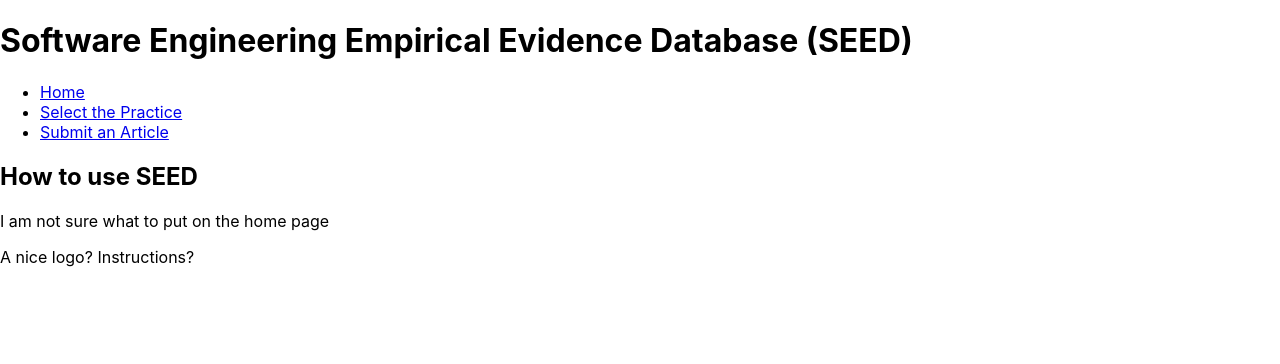
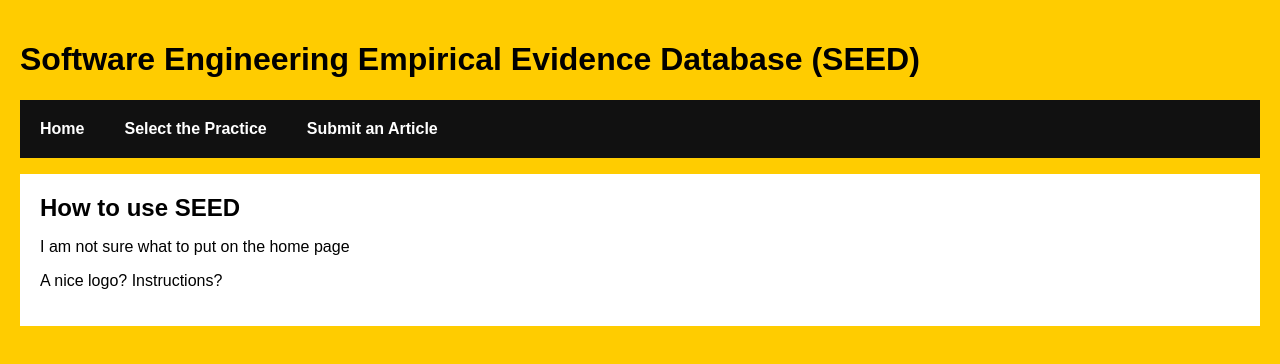
Before and after one commit to yeoj1092/cise_ass1a_worksheet4, a React (Create React App) app in the folder frontend/: page / in a window 1280 px wide. Shown: the top 364 px of the page. Built offline with nearby package versions, Linux system fonts and the light colour scheme.

Commit message:
Create index.css

```diff
--- a/frontend/src/index.css
+++ b/frontend/src/index.css
@@ -1,13 +1,38 @@
 body {
+  background-color: #FFCC00;
+  padding: 20px;
   margin: 0;
-  font-family: -apple-system, BlinkMacSystemFont, 'Segoe UI', 'Roboto', 'Oxygen',
-    'Ubuntu', 'Cantarell', 'Fira Sans', 'Droid Sans', 'Helvetica Neue',
-    sans-serif;
-  -webkit-font-smoothing: antialiased;
-  -moz-osx-font-smoothing: grayscale;
 }
-
-code {
-  font-family: source-code-pro, Menlo, Monaco, Consolas, 'Courier New',
-    monospace;
+h1, h2, p, ul, li {
+  font-family: sans-serif;
 }
+ul.header li {
+  display: inline;
+  list-style-type: none;
+  margin: 0;
+}
+ul.header {
+  background-color: #111;
+  padding: 0;
+}
+ul.header li a {
+  color: #FFF;
+  font-weight: bold;
+  text-decoration: none;
+  padding: 20px;
+  display: inline-block;
+}
+.content {
+  background-color: #FFF;
+  padding: 20px;
+}
+.content h2 {
+  padding: 0;
+  margin: 0;
+}
+.content li {
+  margin-bottom: 10px;
+}
+.active {
+  background-color: #0099FF;
+}
```
